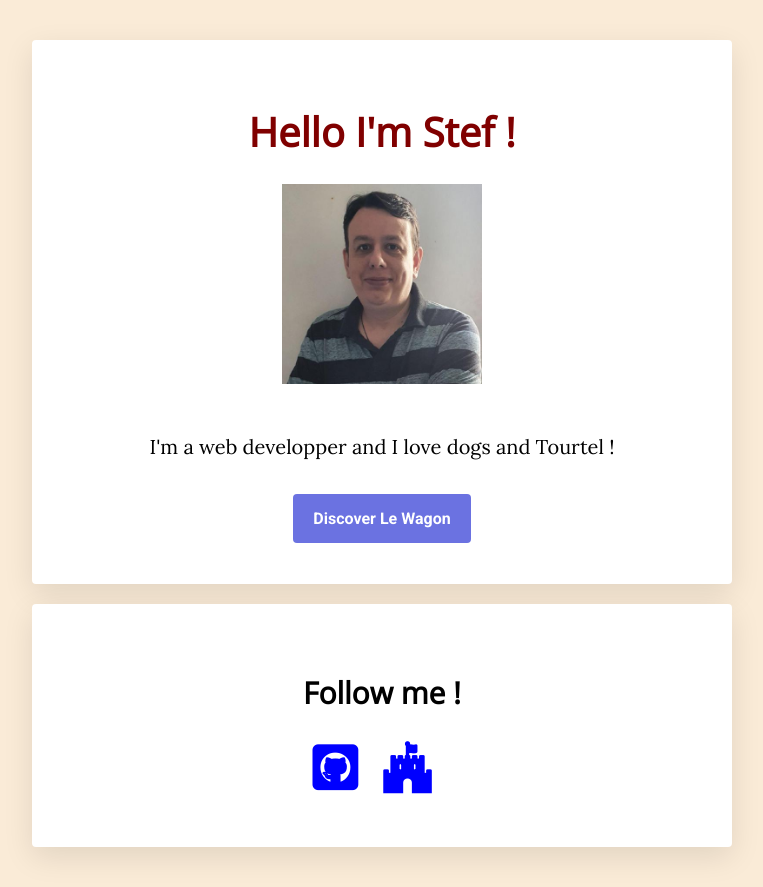
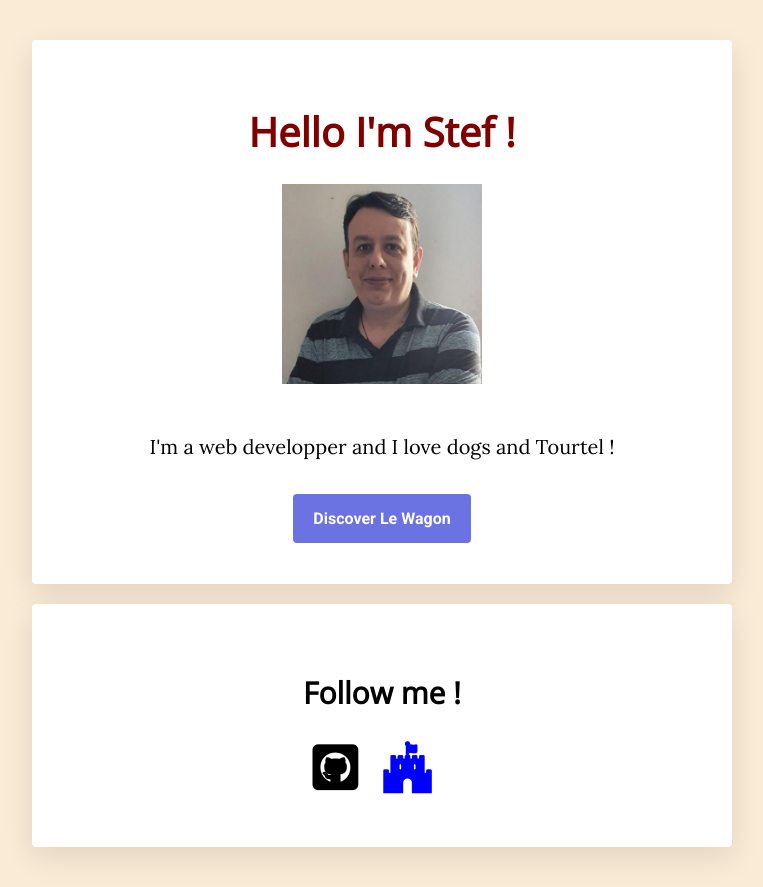
Before and after one commit to Stephane13005/profile, a plain HTML site: page index.html in a window 1280 px wide. In both pictures the pointer is over the icon 592 px from the left and 768 px from the top of the page. Shown: the whole page, without its empty margins (258-1021 px from the left). Drawn offline with nearby package versions, Linux system fonts and the light colour scheme.

Commit message:
make my profile prettier

```diff
--- a/style.css
+++ b/style.css
@@ -52,6 +52,9 @@ li i {
 color: blue;
 font-size: 50px;
 }
+li i:hover{
+color:black;
+}
 
 /*Media Queries*/
 
```
